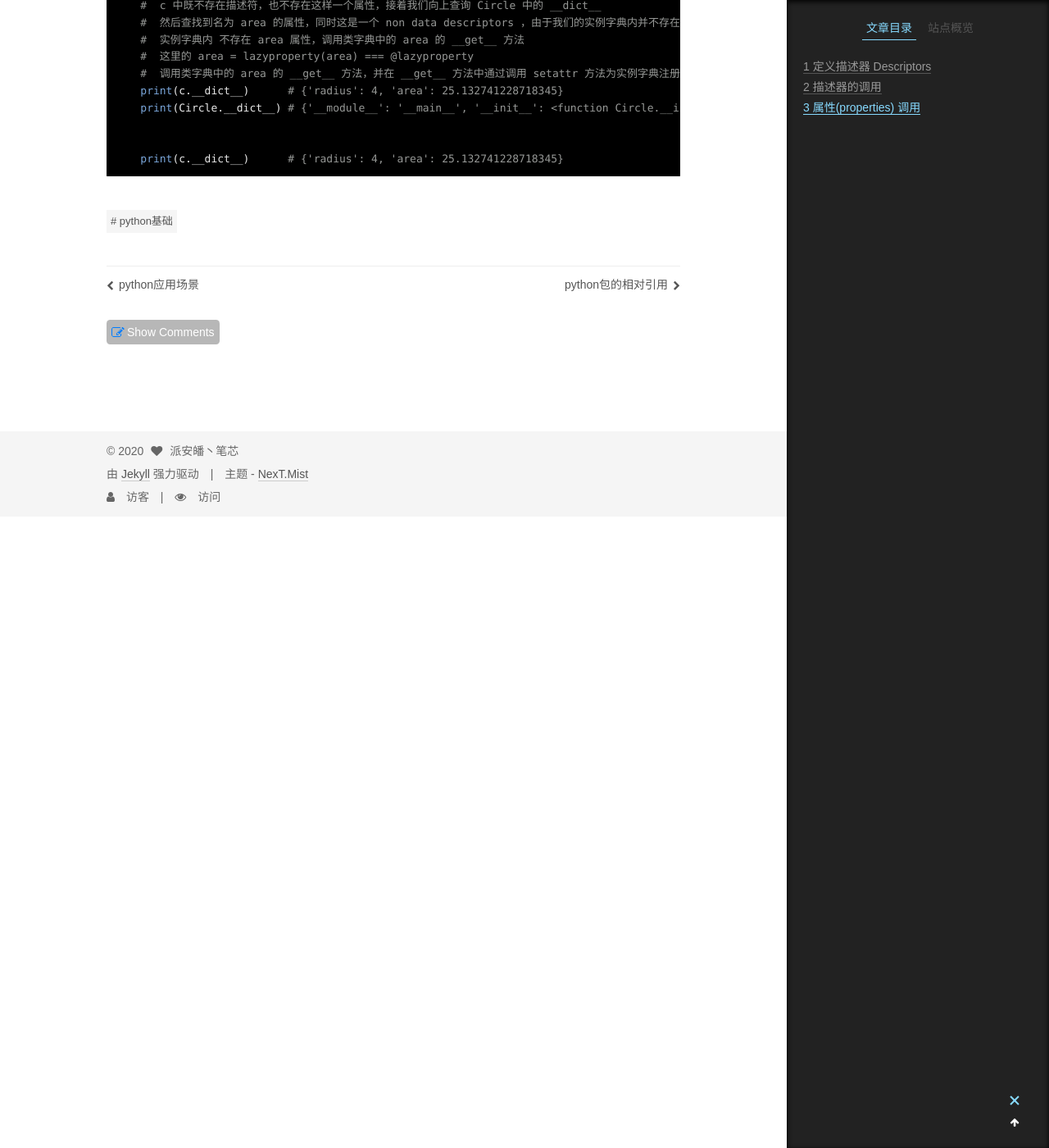
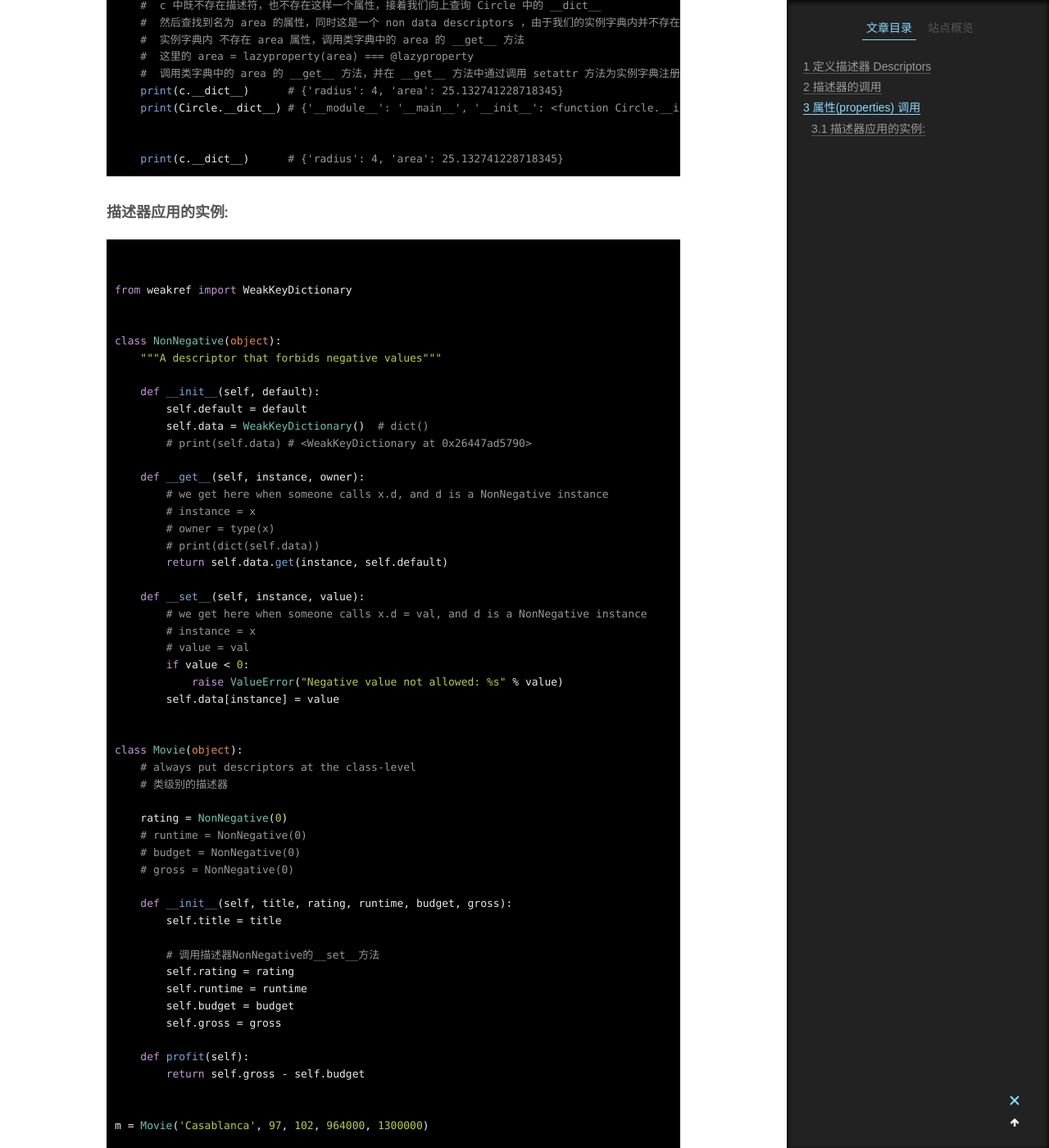
Before and after one commit to landybird/landybird.github.io, a Jekyll site: the page built from _posts/2018-10-12-python中的描述器Descriptors.md, in a window 1280 px wide and 1400 px high, scrolled down 6195 px. Shown: the whole window at 82% size. Built offline with Jekyll 4.4.1, drawn with Linux system fonts in a browser that asks for light colours; some web fonts are replaced; comment, search, counter and statistics services are not loaded; some of the changed text lies outside the part shown.

Commit message:
Update 2018-10-12-python中的描述器Descriptors.md

````diff
--- a/_posts/2018-10-12-python中的描述器Descriptors.md
+++ b/_posts/2018-10-12-python中的描述器Descriptors.md
@@ -326,3 +326,79 @@ if __name__=='__main__':
 
     print(c.__dict__)      # {'radius': 4, 'area': 25.132741228718345}
 ```
+
+
+
+#### 描述器应用的实例:
+
+
+
+```python
+
+
+from weakref import WeakKeyDictionary
+
+
+class NonNegative(object):
+    """A descriptor that forbids negative values"""
+
+    def __init__(self, default):
+        self.default = default
+        self.data = WeakKeyDictionary()  # dict()
+        # print(self.data) # <WeakKeyDictionary at 0x26447ad5790>
+
+    def __get__(self, instance, owner):
+        # we get here when someone calls x.d, and d is a NonNegative instance
+        # instance = x
+        # owner = type(x)
+        # print(dict(self.data))
+        return self.data.get(instance, self.default)
+
+    def __set__(self, instance, value):
+        # we get here when someone calls x.d = val, and d is a NonNegative instance
+        # instance = x
+        # value = val
+        if value < 0:
+            raise ValueError("Negative value not allowed: %s" % value)
+        self.data[instance] = value
+
+
+class Movie(object):
+    # always put descriptors at the class-level
+    # 类级别的描述器
+
+    rating = NonNegative(0)
+    # runtime = NonNegative(0)
+    # budget = NonNegative(0)
+    # gross = NonNegative(0)
+
+    def __init__(self, title, rating, runtime, budget, gross):
+        self.title = title
+
+        # 调用描述器NonNegative的__set__方法
+        self.rating = rating
+        self.runtime = runtime
+        self.budget = budget
+        self.gross = gross
+
+    def profit(self):
+        return self.gross - self.budget
+
+
+m = Movie('Casablanca', 97, 102, 964000, 1300000)
+
+print(m.budget)  # calls Movie.budget.__get__(m, Movie))
+
+m.budget = 111
+print(m.budget)
+
+m.budget = -11
+try:
+    m.rating = -1  # calls Movie.budget.__set__(m, -100)
+except ValueError:
+    print("Woops, negative value")
+
+
+
+
+```
````
